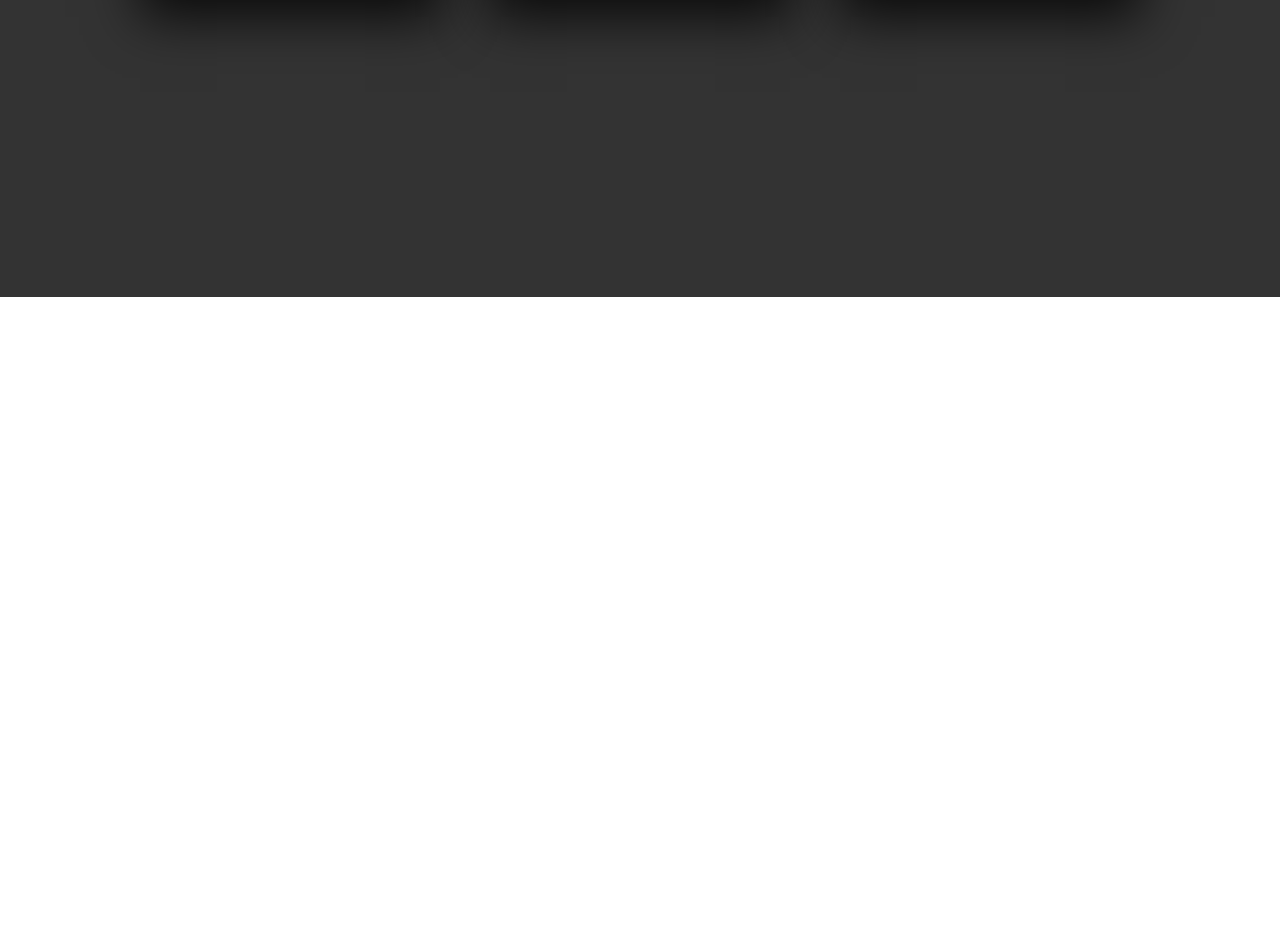
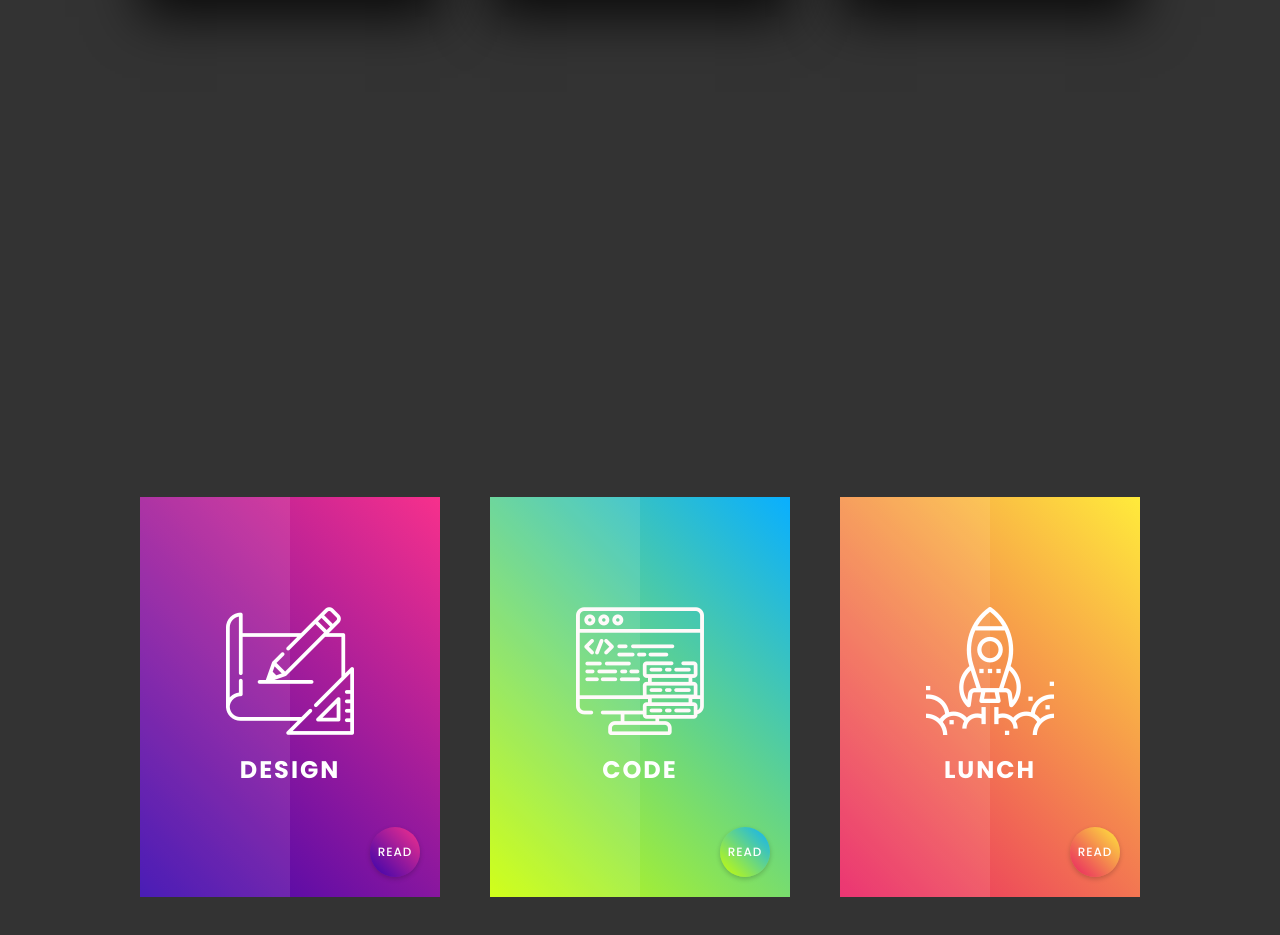
Before and after one commit to PriontoAbdullah/CSS-Card-Effect-Service, a plain HTML site: page index.html in a window 1280 px wide. Shown: the part 503-1438 px from the top of the page. Before the commit the page ends 800 px from the top, so only its background shows below. Drawn offline with Linux system fonts and the light colour scheme.

Commit message:
Colorful-Card-Effect

```diff
--- /dev/null
+++ b/Colorful-Card-Effect.css
@@ -0,0 +1,146 @@
+@import url('https://fonts.googleapis.com/css?family=Poppins:400,500,600,700,800,900&displayer=swap');
+
+#Colorful-Card-Effect {
+    margin: 0;
+    padding: 0;
+    height: 100vh;
+    display: flex;
+    justify-content: center;
+    align-items: center;
+    font-family: 'Poppins', sans-serif;
+    background: #333;
+}
+
+.containera {
+    width: 1000px;
+    display: flex;
+    justify-content: space-between;
+    position: relative;
+}
+
+.containera .cards {
+    position: relative;
+    width: 300px;
+    height: 400px;
+    background: #000;
+    display: flex;
+    justify-content: center;
+    align-items: center;
+}
+
+
+.containera .cards:before {
+    content: "";
+    position: absolute;
+    top: 0;
+    left: 0;
+    width: 50%;
+    height: 100%;
+    background: rgba(255, 255, 255, 0.1);
+    z-index: 20;
+    pointer-events: none;
+}
+
+.containera .cards:nth-child(1), .containera .cards:nth-child(1) .overlay {
+    background: linear-gradient(45deg, #3503ad, #f7308c);
+}
+
+.containera .cards:nth-child(2), .containera .cards:nth-child(2) .overlay {
+    background: linear-gradient(45deg, #ccff00, #09afff);
+}
+
+.containera .cards:nth-child(3), .containera .cards:nth-child(3) .overlay {
+    background: linear-gradient(45deg, #e91e63, #ffeb3b);
+}
+
+
+.containera .cards .imgBx {
+    position: absolute;
+    top: 0;
+    left: 0;
+    right: 0;
+    bottom: 0;
+    display: flex;
+    justify-content: center;
+    align-items: center;
+    text-align: center;
+}
+
+
+.containera .cards .imgBx h2 {
+    margin: 10px 0 0;
+    padding: 0;
+    color: #fff;
+    font-weight: 700;
+    letter-spacing: 2px;
+    text-transform: uppercase;
+}
+
+.containera .cards .overlay {
+    position: absolute;
+    bottom: 20px;
+    right: 20px;
+    width: 50px;
+    height: 50px;
+    box-shadow: 0 2px 5px rgba(0, 0, 0, 0.2);
+    cursor: pointer;
+    border-radius: 50%;
+    transition: 0.5s;
+}
+
+.containera .cards .overlay:hover {
+    bottom: 0;
+    right: 0;
+    width: 100%;
+    height: 100%;
+    box-shadow: none;
+    opacity: 0.9;
+    border-radius: 0;
+}
+
+.containera .cards .overlay:before {
+    content: 'Read';
+    position: absolute;
+    top: 0;
+    left: 0;
+    right: 0;
+    bottom: 0;
+    color: #fff;
+    font-size: 12px;
+    text-transform: uppercase;
+    font-weight: 500;
+    letter-spacing: 1px;
+    display: flex;
+    justify-content: center;
+    align-items: center;
+    transition-delay: 0.5s;
+}
+
+.containera .cards .overlay:hover:before {
+    display: none;
+    transition-delay: 0s;
+}
+
+
+.containera .cards .contenta {
+    padding: 20px;
+    box-sizing: border-box;
+    z-index: 1;
+    pointer-events: none;
+    opacity: 0;
+    visibility: hidden;
+    transition: 0s;
+    color: #fff;
+}
+
+.containera .cards .overlay:hover ~ .contenta {
+    opacity: 1;
+    visibility: visible;
+    transition: 0.2s;
+    transition-delay: 0.3s;
+}
+
+.containera .cards .contenta h2 {
+    margin: 0;
+    padding: 0;
+}
--- a/index.html
+++ b/index.html
@@ -1,12 +1,15 @@
 <!DOCTYPE html>
 <html lang="en">
+
 <head>
     <meta charset="UTF-8">
     <meta name="viewport" content="width=device-width, initial-scale=1.0">
     <title>Card Effect for Service</title>
 
     <link rel="stylesheet" type="text/css" href="flat-icon-card-effect.css">
+    <link rel="stylesheet" type="text/css" href="Colorful-Card-Effect.css">
 </head>
+
 <body>
 
     <!------- Flat icon Card Effect -->
@@ -22,7 +25,8 @@
                 </div>
                 <div class="face face2">
                     <div class="content">
-                        <p>Lorem, ipsum dolor sit amet consectetur adipisicing elit. Laudantium odio illo laboriosam fugiat aperiam facilis eaque quibusdam sed? Minima, sapiente.</p>
+                        <p>Lorem, ipsum dolor sit amet consectetur adipisicing elit. Laudantium odio illo laboriosam
+                            fugiat aperiam facilis eaque quibusdam sed? Minima, sapiente.</p>
                         <a href="#">Read More</a>
                     </div>
                 </div>
@@ -37,7 +41,8 @@
                 </div>
                 <div class="face face2">
                     <div class="content">
-                        <p>Lorem, ipsum dolor sit amet consectetur adipisicing elit. Laudantium odio illo laboriosam fugiat aperiam facilis eaque quibusdam sed? Minima, sapiente.</p>
+                        <p>Lorem, ipsum dolor sit amet consectetur adipisicing elit. Laudantium odio illo laboriosam
+                            fugiat aperiam facilis eaque quibusdam sed? Minima, sapiente.</p>
                         <a href="#">Read More</a>
                     </div>
                 </div>
@@ -52,7 +57,8 @@
                 </div>
                 <div class="face face2">
                     <div class="content">
-                        <p>Lorem, ipsum dolor sit amet consectetur adipisicing elit. Laudantium odio illo laboriosam fugiat aperiam facilis eaque quibusdam sed? Minima, sapiente.</p>
+                        <p>Lorem, ipsum dolor sit amet consectetur adipisicing elit. Laudantium odio illo laboriosam
+                            fugiat aperiam facilis eaque quibusdam sed? Minima, sapiente.</p>
                         <a href="#">Read More</a>
                     </div>
                 </div>
@@ -61,5 +67,57 @@
         </div>
     </section>
 
+
+    <!------- Colorful Card Effect -->
+    <section id="Colorful-Card-Effect">
+        <div class="containera">
+            <div class="cards">
+                <div class="imgBx">
+                    <div>
+                        <img src="sketch.png" alt="Design">
+                        <h2>Design</h2>
+                    </div>
+                </div>
+                <div class="overlay">
+                </div>
+                <div class="contenta">
+                    <h2>Design</h2>
+                    <p>Lorem, ipsum dolor sit amet consectetur adipisicing elit. Laudantium odio illo laboriosam fugiat aperiam facilis eaque quibusdam sed? Minima, sapiente.</p>
+                </div>
+            </div>
+
+            <div class="cards">
+                <div class="imgBx">
+                    <div>
+                        <img src="data.png" alt="Design">
+                        <h2>Code</h2>
+                    </div>
+                </div>
+                <div class="overlay">
+                </div>
+                <div class="contenta">
+                    <h2>Code</h2>
+                    <p>Lorem, ipsum dolor sit amet consectetur adipisicing elit. Laudantium odio illo laboriosam fugiat aperiam facilis eaque quibusdam sed? Minima, sapiente.</p>
+                </div>
+            </div>
+
+            <div class="cards">
+                <div class="imgBx">
+                    <div>
+                        <img src="startup.png" alt="Design">
+                        <h2>Lunch</h2>
+                    </div>
+                </div>
+                <div class="overlay">
+                </div>
+                <div class="contenta">
+                    <h2>Lunch</h2>
+                    <p>Lorem, ipsum dolor sit amet consectetur adipisicing elit. Laudantium odio illo laboriosam fugiat aperiam facilis eaque quibusdam sed? Minima, sapiente.</p>
+                </div>
+            </div>
+        </div>
+    </section>
+
 </body>
+
 </html>
```
